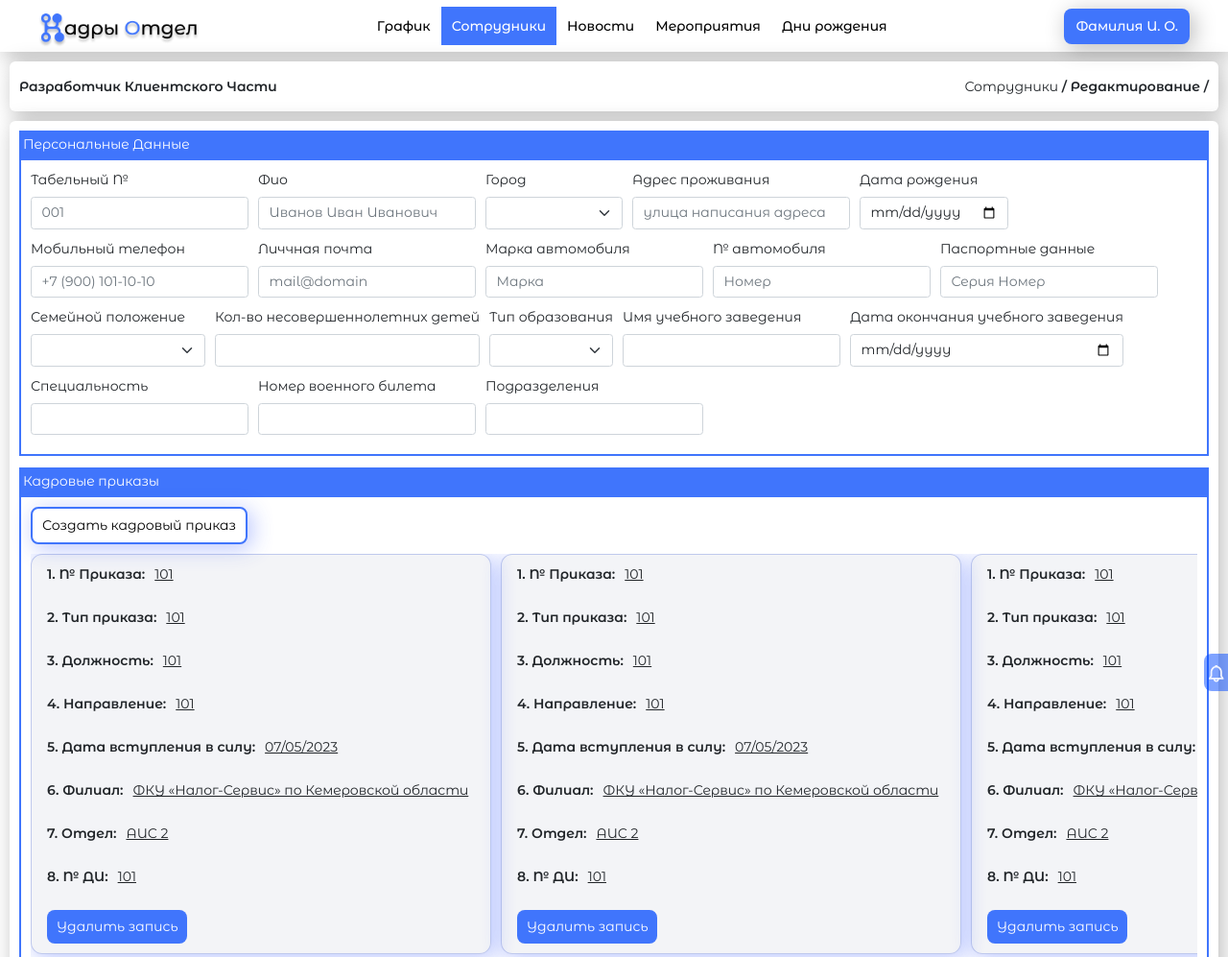
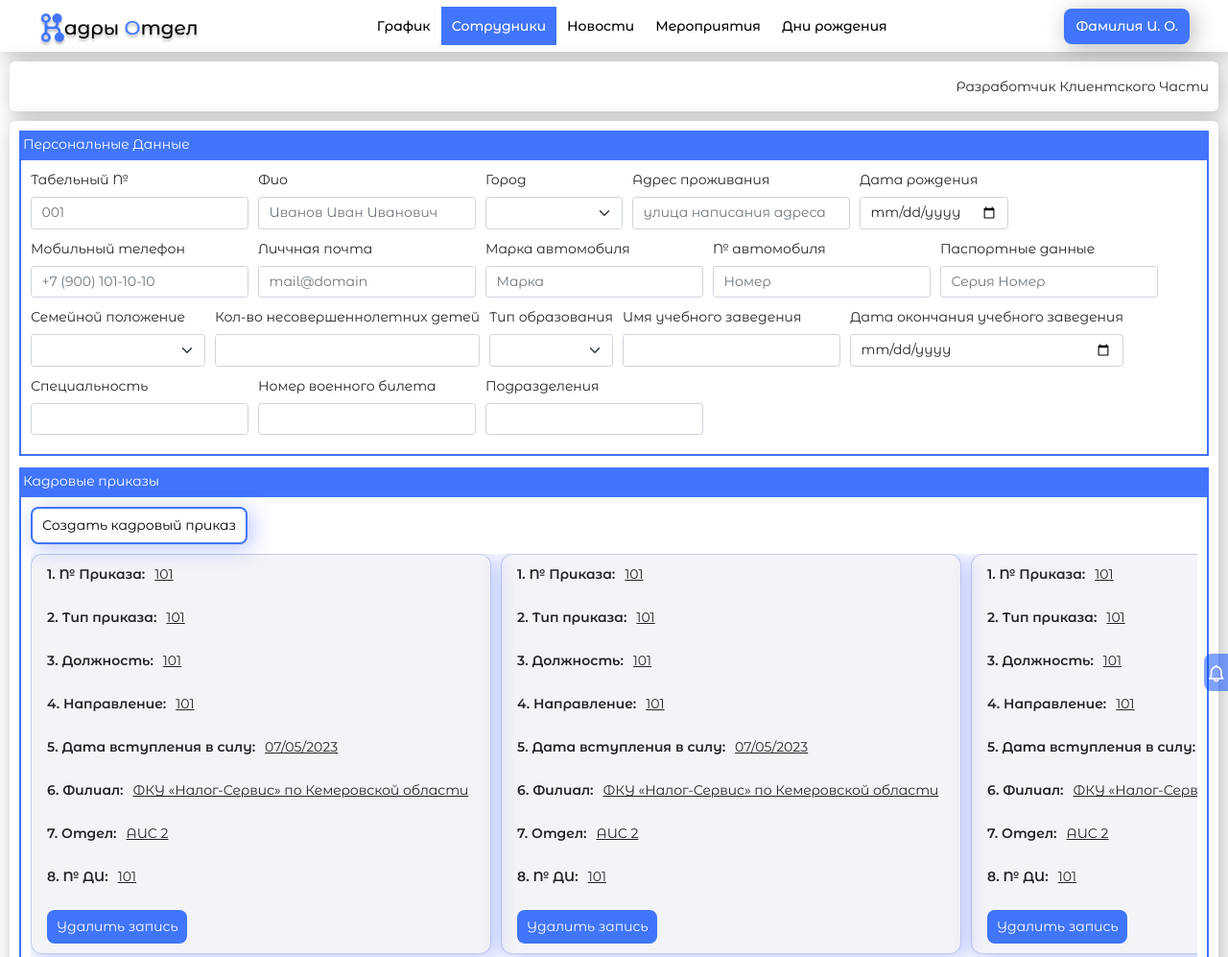
Before and after one commit to iklepcha/kadru, a plain HTML site: page pages/personEdit.html in a window 1280 px wide. Shown: the top 997 px of the page at 96% size. Drawn offline with Linux system fonts and the light colour scheme.

Commit message:
Kadru v2.22

```diff
--- a/assets/css/personEdit.css
+++ b/assets/css/personEdit.css
@@ -1,15 +1,7 @@
-/* .personEditForm {
-  display: flex;
-  flex-direction: row;
-  align-items: start;
-  width: 100%;
-  flex-wrap: wrap;
+.secondary_header {
+  justify-content: end;
+  text-align: start;
 }
-
-.personEdit {
-  width: 32%;
-  margin: 0 5px 0 5px;
-} */
 
 .personEdit .col-md-12 {
   width: fit-content;
--- a/assets/js/modalWindowEditPrikaz.js
+++ b/assets/js/modalWindowEditPrikaz.js
@@ -2,7 +2,7 @@ let openMWCP = document.querySelector('.buttons_in_header button')
 let closeMWCP = document.querySelector('.close_modal_CP_Header')
 let MWCP = document.querySelector('.modalWindows')
 let MWCPblock = document.querySelector('.modalCreatePerson')
-let closeMWCPbtn = document.querySelector('.btn_mw_close')
+let closeMWCPbtn = document.querySelector('.btn_mw_closeP')
 
 // Страница редактирования
 let openMWeditKadruPrikaz = document.querySelector('.edit_btn_kadru_prikaz button')
--- a/pages/personEdit.html
+++ b/pages/personEdit.html
@@ -84,13 +84,7 @@
       </div>
 
       <div class="secondary_header">
-        <!-- <div class="buttons_in_header">
-          <button>Создать сотрудника</button>
-        </div> -->
-        <div class="infortion_count_data"><b>Разработчик Клиентского Части</b></div>
-        <div class="visible_active_li">
-          Сотрудники <b> / Редактирование /</b>
-        </div>
+        <span>Разработчик Клиентского Части</span>
       </div>
 
       <!-- Адаптивное меню -->
@@ -729,7 +723,7 @@
 
                 <div class="btn_modal_CP_Footer">
                   <button class="btn_mw_create" type="submit">Создать</button>
-                  <button class="btn_mw_close" type="button">Закрыть</button>
+                  <button class="btn_mw_close btn_mw_closeP" type="button">Закрыть</button>
                 </div>
               </div>
             </form>
@@ -737,7 +731,7 @@
           </div>
         </div>
 
-        <!-- Модальное окно для создания нового приказа -->
+        <!-- Модальное окно для создания нового отпуска -->
         <div class="modalWindows MWeditOtpusk">
           <div class="modalCreatePerson">
             <div class="modal_CP_Header">
```
Also changed, not shown: 1 other file.
